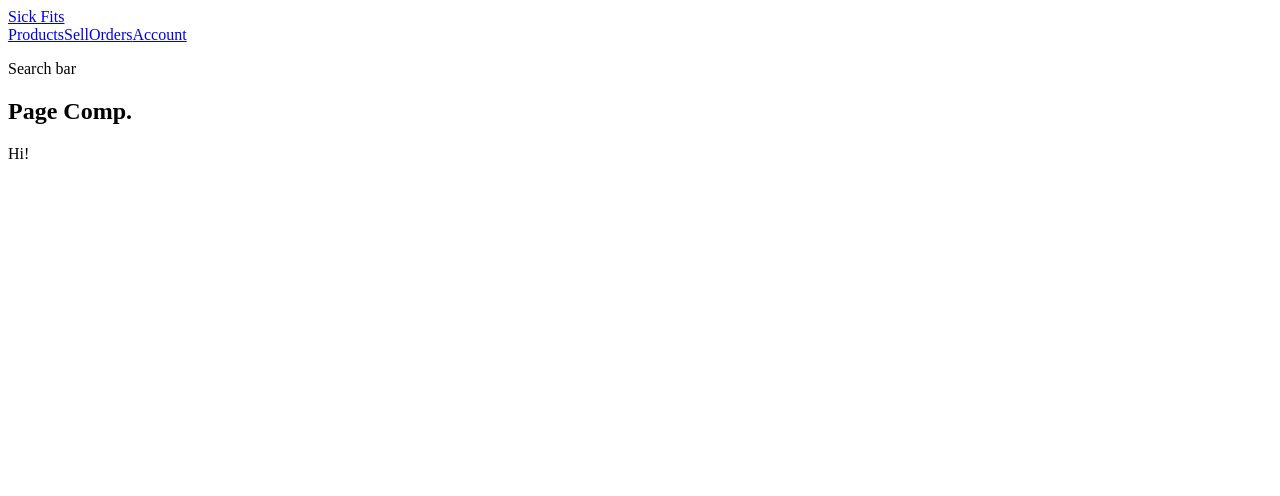
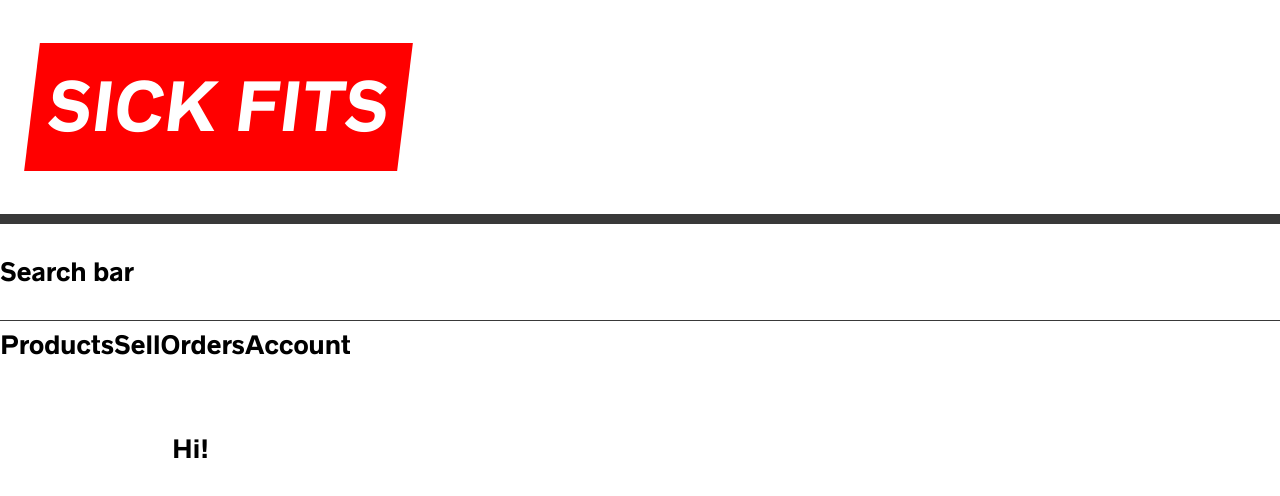
Before and after one commit to pennmeg/graphql, a Next.js app in the folder frontend/: page / in a window 1280 px wide. Shown: the top 496 px of the page. Built offline with nearby package versions, Linux system fonts and the light colour scheme.

Commit message:
Style components set up

```diff
--- a/frontend/components/Header.js
+++ b/frontend/components/Header.js
@@ -1,16 +1,51 @@
 import Link from 'next/link'
 import Nav from './Nav'
+import styled from 'styled-components'
+
+const Logo = styled.h1`
+  font-size: 4rem;
+  margin-left: 2rem;
+  position: relative;
+  z-index: 2;
+  transform: skew(-7deg);
+  background: red;
+  a {
+    color: white;
+    text-transform: uppercase;
+    text-decoration: none;
+    padding: 0.5rem 1rem;
+  }
+`;
+
+const HeaderStyles = styled.header`
+  .bar {
+      border-bottom: 10px solid var(--black, black);
+      display: grid;
+      grid-template-columns: auto 1fr;
+      justify-content: space-between;
+      align-items: center;
+  }
+
+  .sub-bar {
+    border-bottom: 1px solid var(--black, black);
+    display: grid;
+    grid-template-columns: auto 1fr;
+  }
+`;
+
 
 export default function Header() {
   return (
-    <header>
+    <HeaderStyles>
       <div class='bar'>
-        <Link href='/'>Sick Fits</Link>
-        <Nav />
+        <Logo>
+          <Link href='/'>Sick Fits</Link>
+        </Logo>
       </div>
       <div class='sub-bar'>
         <p>Search bar</p>
       </div>
-    </header>
+      <Nav />
+    </HeaderStyles>
   )
 }
--- a/frontend/components/Page.js
+++ b/frontend/components/Page.js
@@ -1,12 +1,62 @@
 import PropTypes from 'prop-types';
 import Header from './Header';
+import styled, { createGlobalStyle } from 'styled-components'
+
+const GlobalStyles = createGlobalStyle`
+  @font-face {
+    font-family: 'radnika_next';
+    src: url('/static/radnikanext-medium-webfont.woff2') format('woff2');
+    font-weight: normal;
+    font-style: normal;
+  }
+  html {
+    --red: #ff0000;
+    --black: #393939;
+    --grey: #3a3a3a;
+    --gray: var(--grey);
+    --lightGrey: #e1e1e1;
+    --lightGray: var(--lightGrey);
+    --offWhite: #ededed;
+    --maxWidth: 1000px;
+    --bs: 0 12px 24px 0 rgba(0,0,0,0,0.9);
+    box-sizing: border-box;
+  }
+  *, *:before, *:after {
+    box-sizing: inherit;
+  }
+  body {
+    font-family: 'radnika_next', --apple-system, BlinkMacSystemFont, 'Segoe UI', Roboto, Oxygen, Ubuntu, Cantarell, 'Open Sans', 'Helvetica Neue', sans-serif;
+    padding: 0;
+    margin: 0;
+    font-size: 1.5rem;
+    line-height: 2;
+  }
+  a {
+    text-decoration: none;
+    color: var(---black);
+  }
+  a:hover {
+    text-decoration: underline;
+  }
+  button {
+    font-family: 'radnika_next', --apple-system, BlinkMacSystemFont, 'Segoe UI', Roboto, Oxygen, Ubuntu, Cantarell, 'Open Sans', 'Helvetica Neue',
+  }
+`;
+
+const InnerStyles = styled.div`
+  max-width: var(--maxWidth);
+  margin: 0 auto;
+  padding: 2rem;
+`;
 
 export default function Page({ children }) {
   return (
     <div>
+      <GlobalStyles />
       <Header />
-      <h2>Page Comp.</h2>
-      {children}
+      <InnerStyles>
+        {children}
+      </InnerStyles>
     </div>
   )
 }
```
